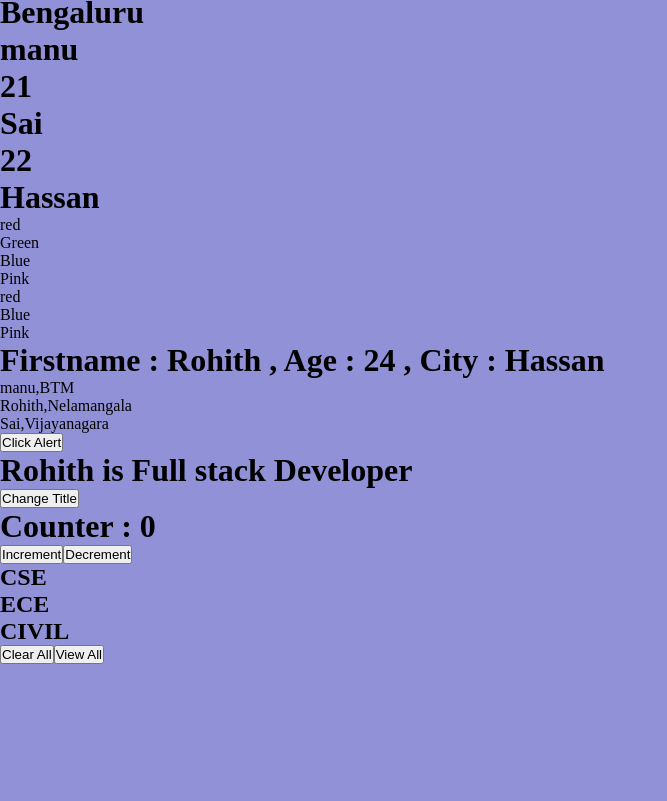
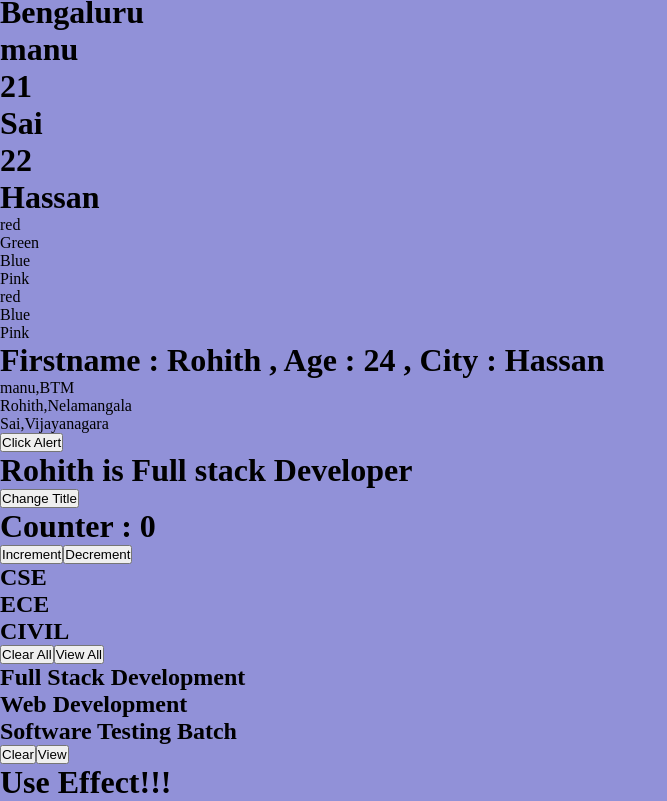
Before and after one commit to Rohithgowdakh/React-Javascript, a React (Vite) app in the folder practiceProject/: page / in a window 1280 px wide. Shown: the part 243-1044 px from the top of the page, without its empty margins (0-667 px from the left). Before the commit the page ends 907 px from the top, so only its background shows below. Built offline with nearby package versions, Linux system fonts and the light colour scheme.

Commit message:
"UseEffect Hooks"

```diff
--- a/practiceProject/src/App.jsx
+++ b/practiceProject/src/App.jsx
@@ -13,6 +13,8 @@ import EventDemo1 from "./components/Events"
 import EventDemo2 from "./components/UseStateHooks"
 import Counter from "./components/Counter"
 import ArayInEvent from "./components/ArayInEvent"
+import EventDemo3 from "./components/EventDemo3"
+import UseEffectHooks from "./components/UseEffectHooks"
 function App() {
 
   return (
@@ -32,6 +34,8 @@ function App() {
       <EventDemo2/>
       <Counter/>
       <ArayInEvent/>
+      <EventDemo3/>
+      <UseEffectHooks/>
     </>
   )
 }
--- /dev/null
+++ b/practiceProject/src/components/EventDemo3.jsx
@@ -0,0 +1,28 @@
+import React from 'react'
+import { useState } from 'react'
+import { batches } from './batches'
+
+const EventDemo3 = () => {
+    const[batch,setBatch]=useState(batches)
+    const handleClear=()=>{
+        setBatch([])
+    }
+    const handleView=()=>{
+        setBatch(batches)
+    }
+  return (
+    <div>
+        {
+            batch.map((batch1)=>{
+                return(
+                    <h2>{batch1.name}</h2>
+                )
+            })
+        }
+        <button type='button' onClick={handleClear}>Clear</button>
+        <button type='button' onClick={handleView}>View</button>
+    </div>
+  )
+}
+
+export default EventDemo3
--- /dev/null
+++ b/practiceProject/src/components/UseEffectHooks.jsx
@@ -0,0 +1,15 @@
+import React from 'react'
+import { useEffect } from 'react'
+
+const UseEffectHooks = () => {
+    useEffect(()=>{
+        console.log("Executing useEffect!!!")
+    })
+  return (
+    <div>
+        <h1>Use Effect!!!</h1>
+    </div>
+  )
+}
+
+export default UseEffectHooks
--- /dev/null
+++ b/practiceProject/src/components/batches.js
@@ -0,0 +1,5 @@
+export const batches=[
+    {id:1,name:"Full Stack Development",fees:10000},
+    {id:2,name:"Web Development",fees:12000},
+    {id:2,name:"Software Testing Batch",fees:11000}
+]
```
Also changed, not shown: 1 other file (tests, documents, lock files or other folders).
